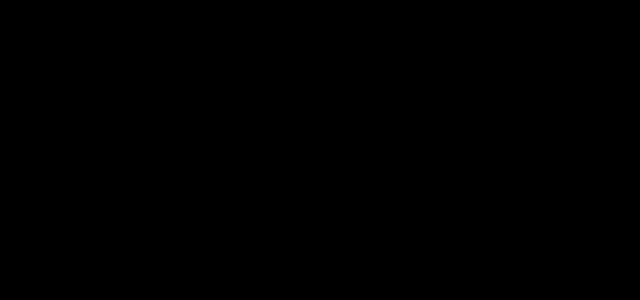
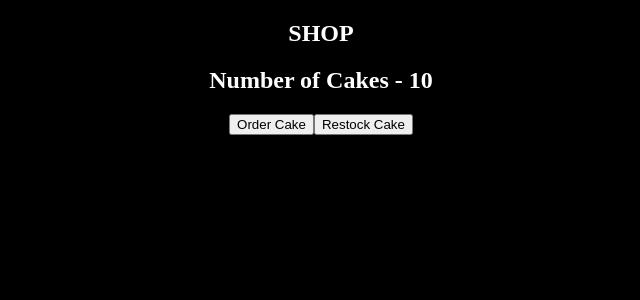
Before and after one commit to Katrina-Dierking/funny-farm, a React (Create React App) app: page /shop in a window 1280 px wide. Shown: the top 300 px of the page, without its empty margins (319-959 px from the left). Built offline with nearby package versions, Linux system fonts and the light colour scheme; a web font is replaced by a local one.

Commit message:
fixed ordered error

```diff
--- /dev/null
+++ b/src/features/cake/Cakes.js
@@ -0,0 +1,19 @@
+
+import React from "react";
+import { useSelector, useDispatch } from "react-redux";
+import { ordered, restocked } from "./cakeSlice";
+
+const Cakes = () => {
+  const numOfCakes = useSelector((state) => state.cake.numOfCakes);
+  const dispatch = useDispatch();
+
+  return (
+    <div>
+      <h2>Number of Cakes - {numOfCakes}</h2>
+      <button onClick={() => dispatch(ordered())}>Order Cake</button>
+      <button onClick={() => dispatch(restocked(2))}>Restock Cake</button>
+    </div>
+  );
+};
+
+export default Cakes;
--- a/src/features/cake/cakeSlice.js
+++ b/src/features/cake/cakeSlice.js
@@ -8,7 +8,7 @@ const cakeSlice = createSlice({
     name:'cake',
     initialState,
     reducers: {
-        orders: state => {
+        ordered: state => {
             state.numOfCakes--
         },
         restocked: (state, action) => {
--- a/src/views/home/Home.js
+++ b/src/views/home/Home.js
@@ -4,9 +4,9 @@ import Nav from '../../components/nav/Nav';
 
 function Home() {
   return (
+    <>
       <section className="home">
-    <div className="homeHead">
-    </div>
+        <div className="homeHead"></div>
         <section className="top">
           <Nav />
 
@@ -29,13 +29,11 @@ function Home() {
           MIDDLE
           <div class="spacer layer1"></div>
         </section>
-      <section className="bottom">
-      BOTTOM
-
-
+        <section className="bottom">BOTTOM</section>
+        <Nav />
       </section>
       <Nav />
-      </section>
+    </>
   );
 }
 
--- a/src/views/shop/Shop.js
+++ b/src/views/shop/Shop.js
@@ -1,8 +1,12 @@
 import React from 'react'
+import Cakes from '../../features/cake/Cakes'
 
 function Shop() {
   return (
-  <section className='shop'></section>
+  <section className='shop'>
+    <h2>SHOP</h2>
+    <Cakes />
+  </section>
   )
 }
 
```
Also changed, not shown: src/features/cake/Cake.js (deleted, +0 -18 lines). Lines whose indentation alone changed are shown as unchanged.
